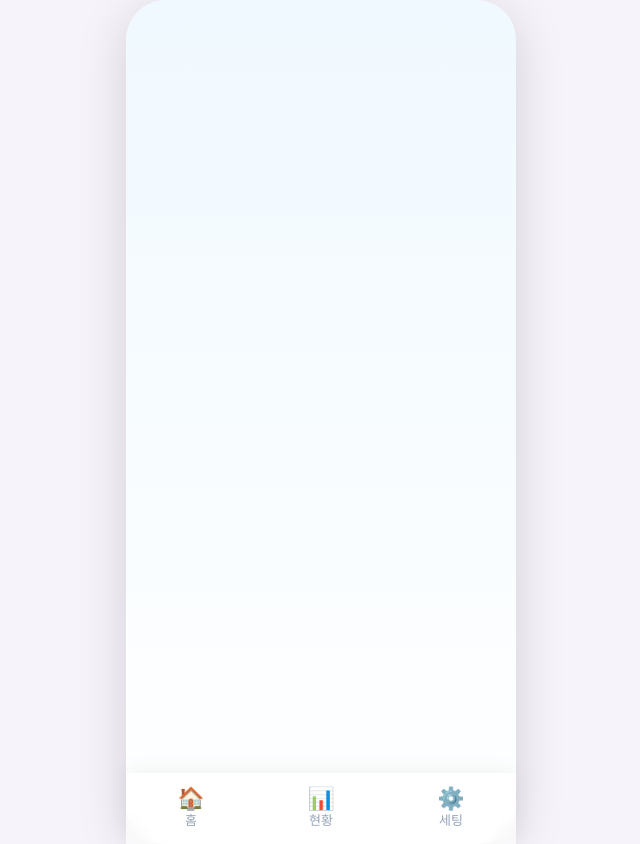
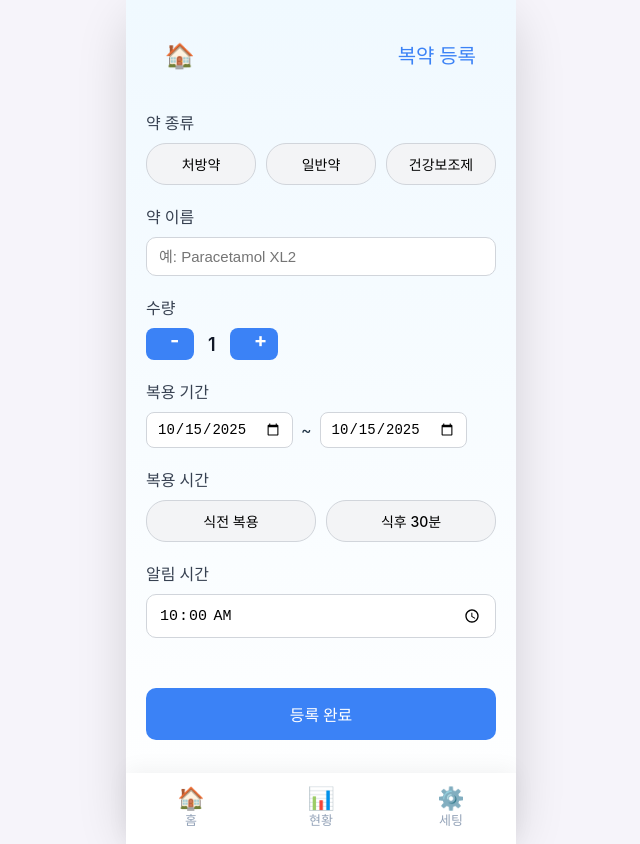
Before and after one commit to osein607/pillreminder, a React (Vite) app: page /add/1 in a window 1280 px wide. Before the commit this address had no page. Shown: the whole page, without its empty margins (319-959 px from the left). Built offline with nearby package versions, Linux system fonts and the light colour scheme; a web font is replaced by a local one.

Commit message:
✨ 복약 등록 기능 구현

```diff
--- a/src/App.tsx
+++ b/src/App.tsx
@@ -16,7 +16,7 @@ const App: React.FC = () => {
           <Route path="/" element={<Home />} />
           <Route path="/graph" element={<Graph />} />
           <Route path="/settings" element={<Settings />} />
-          <Route path="/add" element={<AddMedicinePage />} />
+          <Route path="/add/:date" element={<AddMedicinePage />} />
         </Routes>
         <BottomNav />
       </div>
--- a/src/components/Header.tsx
+++ b/src/components/Header.tsx
@@ -5,8 +5,11 @@ import '../styles/Header.css';
 const Header: React.FC = () => {
   const navigate = useNavigate();
 
+  const formatDate = (date: Date) => date.toISOString().split("T")[0];
+  const today = formatDate(new Date());
+
   const handleAddClick = () => {
-    navigate('/add');
+    navigate(`/add/${today}`);
   };
 
   return (
--- a/src/pages/AddMedicinePage.tsx
+++ b/src/pages/AddMedicinePage.tsx
@@ -1,21 +1,69 @@
 import { useState } from "react";
 import { useNavigate, useParams } from "react-router-dom";
 import { useMedicineStore } from "../data/medicineStore";
+import type { Medicine } from "../data/medicine";
 import "../styles/AddMedicinePage.css";
+
+const TYPE_OPTIONS = ["처방약", "일반약", "건강보조제"] as const;
+const TIME_OPTIONS = ["식전 복용", "식후 30분"] as const;
 
 export default function AddMedicinePage() {
   const { date } = useParams<{ date: string }>();
   const navigate = useNavigate();
   const addMedicine = useMedicineStore((state) => state.addMedicine);
 
+  const [type, setType] = useState<Medicine["type"] | null>(null);
   const [name, setName] = useState("");
-  const [dosage, setDosage] = useState("");
-  const [instruction, setInstruction] = useState("");
+  const [quantity, setQuantity] = useState(1);
+  const [instruction, setInstruction] = useState<Medicine["time"] | null>(null);
   const [notification, setNotification] = useState("10:00");
+  const formatDate = (date: Date) => date.toISOString().split("T")[0];
+
+  const today = formatDate(new Date());
+  const [startDate, setStartDate] = useState(today);
+  const [endDate, setEndDate] = useState(today);
 
   const handleSubmit = () => {
-    if (!date) return;
-    addMedicine(date, { name, dosage, instruction });
+    if (!type) {
+      alert("약 종류를 선택해주세요.");
+      return;
+    }
+    if (!instruction) {
+      alert("복용 시간을 선택해주세요.");
+      return;
+    }
+
+    // 📅 날짜 포맷 유틸
+    const getDateList = (start: string, end: string): string[] => {
+      const result: string[] = [];
+      let current = new Date(start);
+      const endDateObj = new Date(end);
+
+      while (current <= endDateObj) {
+        result.push(current.toISOString().split("T")[0]);
+        current.setDate(current.getDate() + 1);
+      }
+      return result;
+    };
+
+    const dateList = getDateList(startDate, endDate);
+
+    // ✅ 각 날짜마다 등록
+    dateList.forEach((d) => {
+      addMedicine(d, {
+        type,
+        name,
+        dosage: `${quantity}개`,
+        time: instruction,
+        quantity,
+        startDate,
+        endDate,
+        notification,
+      });
+    });
+
+    // ✅ 등록 후 알림 띄우기
+    alert(`${name || "약"}이(가) 등록되었습니다!`);
     navigate("/");
   };
 
@@ -28,6 +76,23 @@ export default function AddMedicinePage() {
         <h2 className="add-title">복약 등록</h2>
       </header>
 
+      {/* 약 종류 */}
+      <section className="add-section">
+        <label>약 종류</label>
+        <div className="pill-buttons">
+          {TYPE_OPTIONS.map((label) => (
+            <button
+              key={label}
+              className={`pill-option ${type === label ? "active" : ""}`}
+              onClick={() => setType(label)} // 🔹 label이 리터럴로 추론됨
+            >
+              {label}
+            </button>
+          ))}
+        </div>
+      </section>
+
+      {/* 약 이름 */}
       <section className="add-section">
         <label>약 이름</label>
         <input
@@ -38,24 +103,52 @@ export default function AddMedicinePage() {
         />
       </section>
 
+      {/* 수량 */}
       <section className="add-section">
-        <label>용량</label>
-        <input
-          className="input-box"
-          placeholder="150mg, 1 capsule"
-          value={dosage}
-          onChange={(e) => setDosage(e.target.value)}
-        />
+        <label>수량</label>
+        <div className="quantity-control">
+          <button
+            onClick={() => setQuantity((p) => Math.max(1, p - 1))}
+            className="qty-btn"
+          >
+            -
+          </button>
+          <span className="qty-display">{quantity}</span>
+          <button onClick={() => setQuantity((p) => p + 1)} className="qty-btn">
+            +
+          </button>
+        </div>
       </section>
 
+      {/* 기간 */}
       <section className="add-section">
-        <label>복용 시점</label>
+        <label>복용 기간</label>
+        <div className="calendar-section">
+          <input
+            type="date"
+            value={startDate}
+            onChange={(e) => setStartDate(e.target.value)}
+            className="calendar-input"
+          />
+          <span>~</span>
+          <input
+            type="date"
+            value={endDate}
+            onChange={(e) => setEndDate(e.target.value)}
+            className="calendar-input"
+          />
+        </div>
+      </section>
+
+      {/* 복용 시간 */}
+      <section className="add-section">
+        <label>복용 시간</label>
         <div className="pill-buttons">
-          {["식전 복용", "식후 30분"].map((label) => (
+          {TIME_OPTIONS.map((label) => (
             <button
               key={label}
               className={`pill-option ${instruction === label ? "active" : ""}`}
-              onClick={() => setInstruction(label)}
+              onClick={() => setInstruction(label)} // 🔹 리터럴로 추론
             >
               {label}
             </button>
@@ -63,6 +156,7 @@ export default function AddMedicinePage() {
         </div>
       </section>
 
+      {/* 알림 시간 */}
       <section className="add-section">
         <label>알림 시간</label>
         <input
--- a/src/pages/Home.tsx
+++ b/src/pages/Home.tsx
@@ -1,34 +1,40 @@
-import React, { useState, useEffect } from 'react';
-import MedicineCard from '../components/MedicineCard';
-import Header from '../components/Header';
-import DateTabs from '../components/DateTabs';
-import type { Medicine } from '../data/medicine';
-import '../styles/Home.css';
+import React, { useState, useEffect } from "react";
+import MedicineCard from "../components/MedicineCard";
+import Header from "../components/Header";
+import DateTabs from "../components/DateTabs";
+import { useMedicineStore } from "../data/medicineStore";
+import type { Medicine } from "../data/medicine";
+import "../styles/Home.css";
 
 const Home: React.FC = () => {
-  const [medicines, setMedicines] = useState<Medicine[]>([
-    { id: 1, name: 'Paracetamol XL2', dosage: '150mg, 1 capsule', time: '식전 복용', remaining: 5, taken: false, date: '2025-10-15' },
-    { id: 2, name: 'DPP-4 inhibitors', dosage: '150mg, 1 capsule', time: '식후 30분', remaining: 2, taken: false, date: '2025-10-15' },
-    { id: 3, name: 'Ibuprofen', dosage: '200mg, 1 tablet', time: '식후 30분', remaining: 3, taken: false, date: '2025-10-16' },
-  ]);
+  const { medicines, toggleTaken } = useMedicineStore();
 
-  const [selectedDate, setSelectedDate] = useState<Date>(new Date());
+  const [selectedDate, setSelectedDate] = useState(new Date());
+  const formatDate = (date: Date) => date.toISOString().split("T")[0];
+  const formattedDate = formatDate(selectedDate);
+
+  const todayMeds: Medicine[] = medicines[formattedDate] || [];
 
   const getWeekday = (date: Date) => {
-    const weekdays = ["일요일", "월요일", "화요일", "수요일", "목요일", "금요일", "토요일"];
+    const weekdays = [
+      "일요일",
+      "월요일",
+      "화요일",
+      "수요일",
+      "목요일",
+      "금요일",
+      "토요일",
+    ];
     return weekdays[date.getDay()];
   };
 
   const handleToggleTaken = (id: number) => {
-    setMedicines(prev =>
-      prev.map(med => med.id === id ? { ...med, taken: !med.taken } : med)
-    );
+    toggleTaken(formattedDate, id);
   };
 
-  // ⚙️ 아두이노 센서값 받아오기
   useEffect(() => {
-    const ws = new WebSocket('ws://localhost:8080'); // 센서 서버 주소
-    ws.onmessage = event => {
+    const ws = new WebSocket("ws://localhost:8080");
+    ws.onmessage = (event) => {
       const data = JSON.parse(event.data);
       if (data.medicineId && data.taken) {
         handleToggleTaken(data.medicineId);
@@ -41,17 +47,24 @@ const Home: React.FC = () => {
     <div className="home-container">
       <Header />
       <DateTabs onDateChange={setSelectedDate} />
-      <h2 className="home-subtitle">
-          {getWeekday(selectedDate)}
-      </h2>
+      <h2 className="home-subtitle">{getWeekday(selectedDate)}</h2>
+
       <div className="medicine-list">
-        {medicines.map(med => (
-          <MedicineCard
-            key={med.id}
-            medicine={med}
-            onToggleTaken={handleToggleTaken}
-          />
-        ))}
+        {todayMeds.length === 0 ? (
+          <div className="empty-box">
+            <span className="emoji">💊</span>
+            <p>등록된 약이 없습니다</p>
+            <p className="guide">오른쪽 상단 ➕ 버튼을 눌러 복약 정보를 추가하세요</p>
+          </div>
+        ) : (
+          todayMeds.map((med) => (
+            <MedicineCard
+              key={med.id}
+              medicine={med}
+              onToggleTaken={handleToggleTaken}
+            />
+          ))
+        )}
       </div>
     </div>
   );
--- a/src/styles/AddMedicinePage.css
+++ b/src/styles/AddMedicinePage.css
@@ -1,106 +1,172 @@
+/* ===============================
+   📌 기본 레이아웃
+================================*/
 .add-page {
-  padding: 24px;
-  background: linear-gradient(to bottom, #f0f9ff, #ffffff);
   display: flex;
   flex-direction: column;
-  gap: 20px;
+  height: 100%;
+  padding: 24px 20px 100px;
+  background: linear-gradient(to bottom, #f0f9ff, #ffffff);
 }
 
+/* ===============================
+   📌 헤더
+================================*/
 .add-header {
   display: flex;
   align-items: center;
-  justify-content: space-between;
-  margin: 8px 15px;
+  margin-bottom: 24px;
+}
+
+.add-header .back-btn {
+  background: none;
+  border: none;
+  font-size: 24px;
+  cursor: pointer;
+  margin-left: -10px;
 }
 
 .add-title {
+  flex: 1;
+  text-align: right;
   font-size: 20px;
-  font-weight: 800;
-  color: #1f2937;
+  font-weight: 700;
+  color: #3B82F6;
+  margin-right: 20px;
 }
 
-.back-btn {
-  background: none;
-  border: none;
-  font-size: 30px;
-  color: #64748b;
-  cursor: pointer;
-  position: absolute;
-  right: 10px;
-}
-
+/* ===============================
+   📌 섹션 공통
+================================*/
 .add-section {
-  background: rgba(255, 255, 255, 0.85);
-  border-radius: 20px;
-  box-shadow: 0 10px 25px rgba(16, 24, 40, 0.1);
-  padding: 16px 18px;
   display: flex;
   flex-direction: column;
-  gap: 10px;
-  backdrop-filter: blur(10px);
+  margin-bottom: 20px;
 }
 
 .add-section label {
-  font-size: 14px;
-  font-weight: 700;
-  color: #0284c7;
+  font-weight: 600;
+  margin-bottom: 8px;
+  color: #374151;
 }
 
 .input-box {
-  border: 1px solid rgba(191, 219, 254, 0.7);
-  border-radius: 12px;
+  border: 1px solid #d1d5db;
+  border-radius: 10px;
   padding: 10px 12px;
   font-size: 15px;
-  color: #1e293b;
-  background-color: #f8fafc;
   outline: none;
-  transition: 0.2s;
+  transition: border 0.2s ease-in-out;
 }
 
 .input-box:focus {
-  border-color: #0284c7;
-  box-shadow: 0 0 0 3px rgba(2, 132, 199, 0.15);
+  border-color: #3B82F6;
 }
 
+/* ===============================
+   📌 약 종류, 복용 시간 버튼 그룹
+================================*/
 .pill-buttons {
   display: flex;
-  gap: 8px;
+  flex-wrap: wrap;
+  gap: 10px;
 }
 
 .pill-option {
   flex: 1;
-  background: #eff6ff;
-  color: #2563eb;
-  border: 1px solid #bfdbfe;
-  border-radius: 12px;
-  padding: 8px 0;
-  font-size: 13px;
-  font-weight: 600;
+  min-width: 100px;
+  padding: 10px 14px;
+  background-color: #f3f4f6;
+  border: 1px solid #d1d5db;
+  border-radius: 20px;
+  font-size: 14px;
   cursor: pointer;
-  transition: 0.2s ease;
+  transition: all 0.2s ease-in-out;
+  color: black;
 }
 
 .pill-option.active {
-  background: #2563eb;
+  background-color: #3B82F6;
   color: white;
-  box-shadow: 0 3px 8px rgba(37, 99, 235, 0.4);
+  border-color: #3B82F6;
 }
 
+/* ===============================
+   📌 수량 조절
+================================*/
+.quantity-control {
+  display: flex;
+  align-items: center;
+  gap: 14px;
+}
+
+.qty-btn {
+  width: 32px;
+  height: 32px;
+  font-size: 20px;
+  font-weight: bold;
+  border-radius: 8px;
+  border: none;
+  background-color: #3B82F6;
+  color: white;
+  cursor: pointer;
+  transition: background-color 0.2s ease-in-out;
+  padding-top: 0.1px;
+}
+
+.qty-btn:hover {
+  background-color: #0369a1;
+}
+
+.qty-display {
+  font-size: 18px;
+  font-weight: 600;
+  color: #111827;
+}
+
+/* ===============================
+   📌 복용 기간 (캘린더)
+================================*/
+.calendar-section {
+  display: flex;
+  align-items: center;
+  gap: 8px;
+}
+
+.calendar-input {
+  border: 1px solid #d1d5db;
+  border-radius: 8px;
+  padding: 8px 10px;
+  font-size: 14px;
+}
+
+/* ===============================
+   📌 등록 버튼
+================================*/
 .submit-btn {
-  margin-top: 20px;
-  background: #0284c7;
+  background-color: #3B82F6;
   color: white;
+  border: none;
+  border-radius: 10px;
+  padding: 14px 0;
+  font-size: 16px;
   font-weight: 700;
-  font-size: 15px;
-  border: none;
-  border-radius: 9999px;
-  padding: 12px;
   cursor: pointer;
-  box-shadow: 0 8px 20px rgba(2, 132, 199, 0.3);
-  transition: all 0.2s ease;
+  margin-top: 30px;
+  transition: background-color 0.2s ease-in-out;
 }
 
 .submit-btn:hover {
-  background: #0369a1;
-  box-shadow: 0 10px 25px rgba(2, 132, 199, 0.35);
+  background-color: #0369a1;
 }
+
+/* ===============================
+   📌 스크롤바(모바일 대비)
+================================*/
+.add-page::-webkit-scrollbar {
+  width: 6px;
+}
+.add-page::-webkit-scrollbar-thumb {
+  background: #cbd5e1;
+  border-radius: 10px;
+}
```
Also changed, not shown: src/data/medicine.ts (+6 -1 lines), src/data/medicineStore.ts (+32 -15 lines), src/styles/Home.css (+36 -1 lines).
